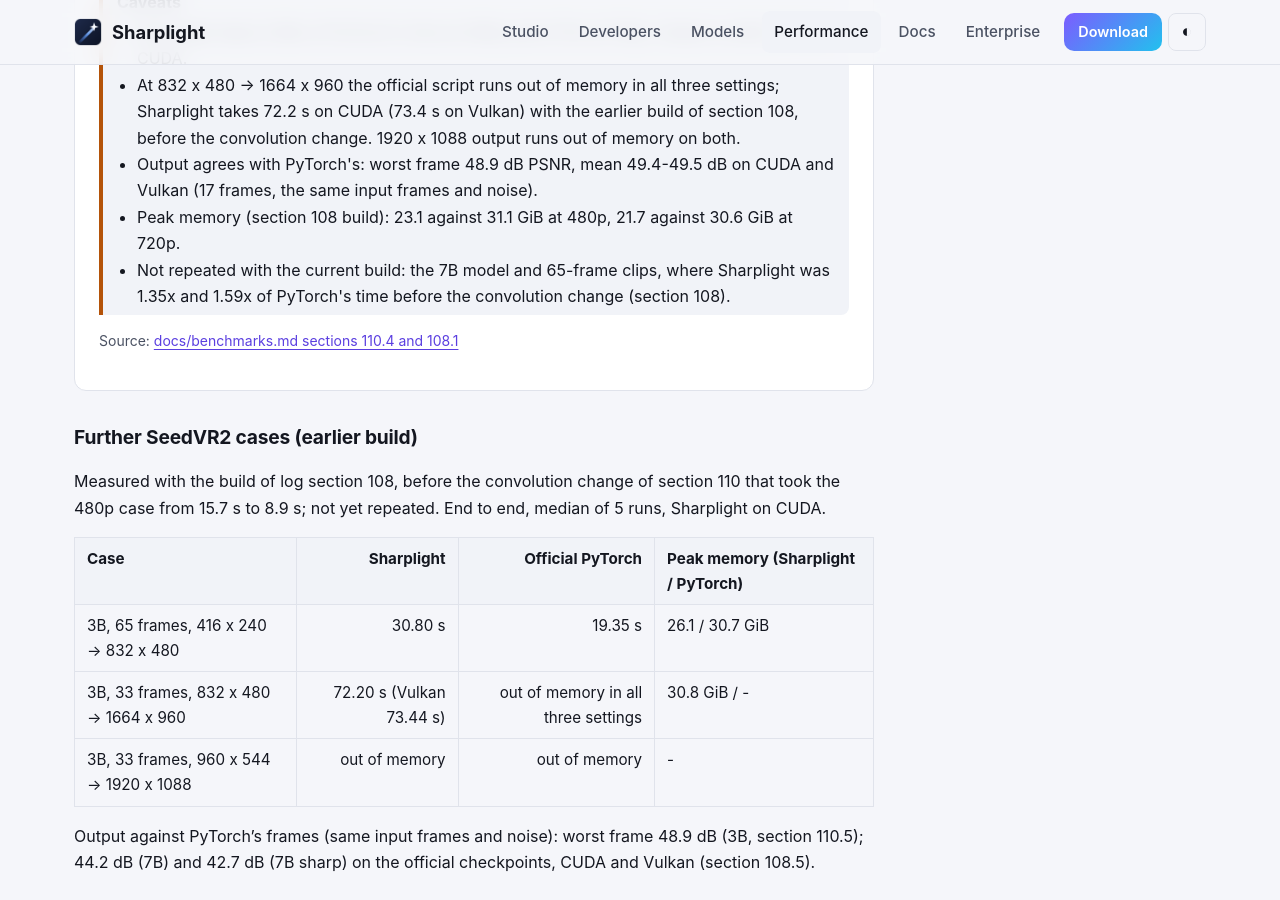
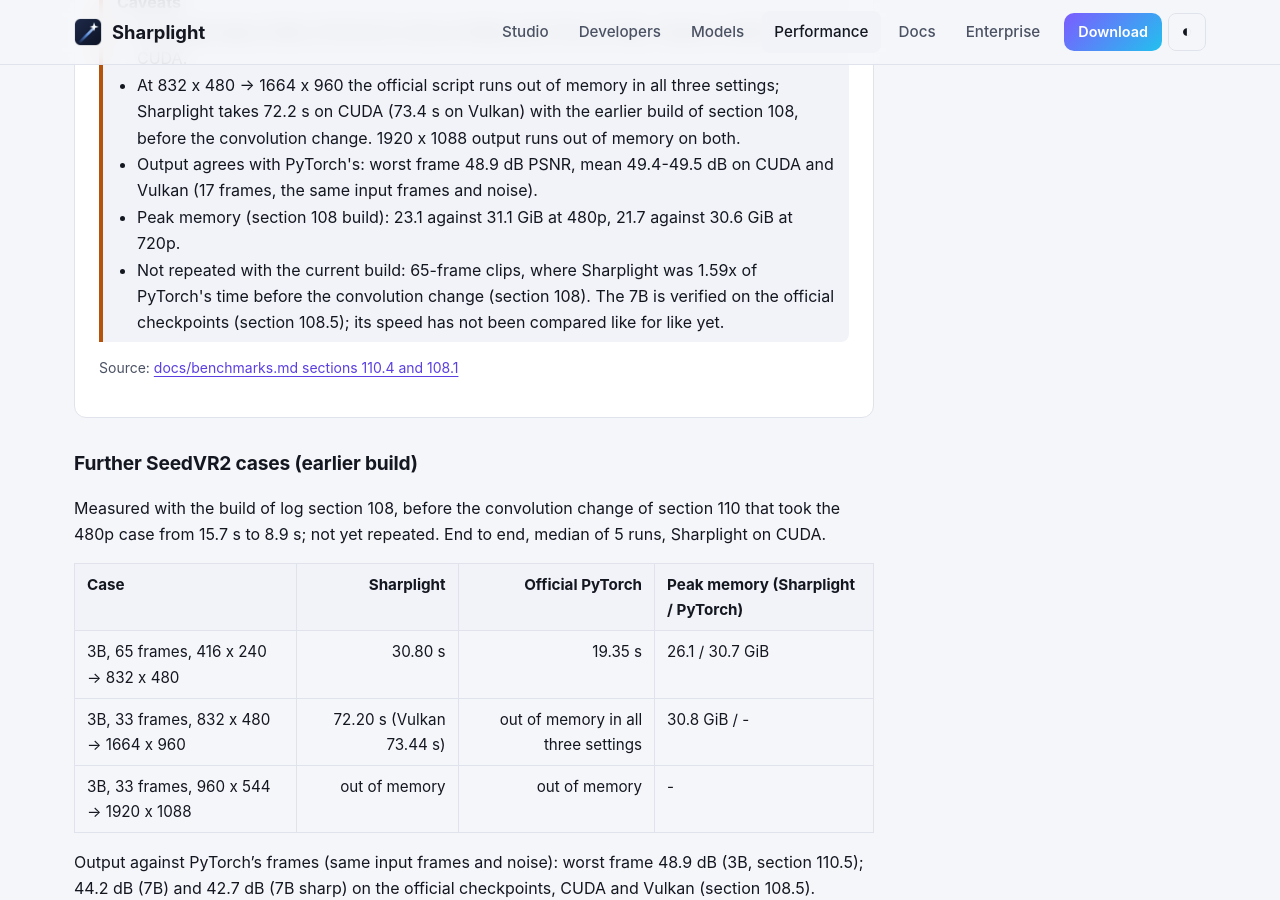
Before and after one commit to infernitytech/sharplight-website, a Jekyll site: the page built from benchmarks-technical.md, in a window 1280 px wide and 900 px high, scrolled down 36743 px. Built offline with Jekyll 4.4.1, drawn with Linux system fonts in a browser that asks for light colours.

Commit message:
Benchmarks: chart note for the SeedVR2 7B follows section 108.5
Co-Authored-By: Claude Opus 5.5 <noreply@anthropic.com>
Claude-Session: https://claude.ai/code/session_01QqB795jsCd7X3uQm2DKpxf

```diff
--- a/_data/benchmarks.yml
+++ b/_data/benchmarks.yml
@@ -793,7 +793,7 @@
     - "At 832 x 480 -> 1664 x 960 the official script runs out of memory in all three settings; Sharplight takes 72.2 s on CUDA (73.4 s on Vulkan) with the earlier build of section 108, before the convolution change. 1920 x 1088 output runs out of memory on both."
     - "Output agrees with PyTorch's: worst frame 48.9 dB PSNR, mean 49.4-49.5 dB on CUDA and Vulkan (17 frames, the same input frames and noise)."
     - "Peak memory (section 108 build): 23.1 against 31.1 GiB at 480p, 21.7 against 30.6 GiB at 720p."
-    - "Not repeated with the current build: the 7B model and 65-frame clips, where Sharplight was 1.35x and 1.59x of PyTorch's time before the convolution change (section 108)."
+    - "Not repeated with the current build: 65-frame clips, where Sharplight was 1.59x of PyTorch's time before the convolution change (section 108). The 7B is verified on the official checkpoints (section 108.5); its speed has not been compared like for like yet."
   source: "docs/benchmarks.md sections 110.4 and 108.1"
   source_url: https://github.com/infernitytech/sharplight/blob/main/docs/benchmarks.md#1104-end-to-end
   date: 2026-11-24
```
